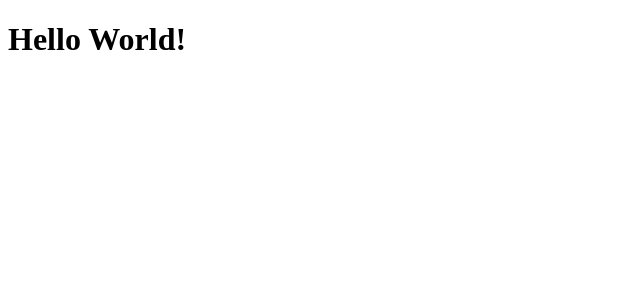
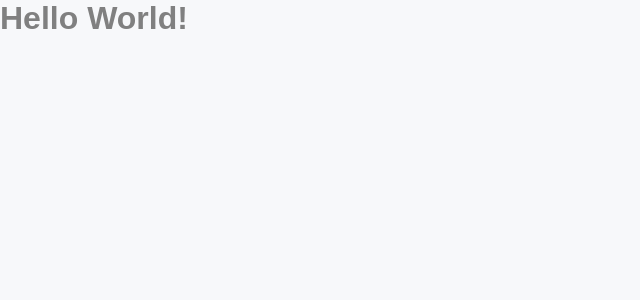
Before and after one commit to joaovds/Podcastr, a Next.js app: page / in a window 1280 px wide. Shown: the top 300 px of the page, without its empty margins (0-640 px from the left). Built offline with nearby package versions, Linux system fonts and the light colour scheme.

Commit message:
create global styles

```diff
--- a/src/pages/_app.tsx
+++ b/src/pages/_app.tsx
@@ -1,3 +1,5 @@
+import '../styles/global.scss';
+
 function MyApp({ Component, pageProps }) {
   return <Component {...pageProps} />
 }
--- /dev/null
+++ b/src/styles/global.scss
@@ -0,0 +1,58 @@
+:root {
+  --white: #fff;
+
+  --gray-50: #f7f8fa;
+  --gray-100: #e6e8eb;
+  --gray-200: #afb2b1;
+  --gray-500: #808080;
+  --gray-800: #494d4b;
+
+  --green-500: #04d361;
+
+  --purple-300: #9f75ff;
+  --purple-400: #9164fa;
+  --purple-500: #8257e5;
+  --purple-800: #6f48c9;
+}
+
+@media (max-width: 1080px) {
+  html {
+    font-size: 93.75%; // 15px
+  }
+}
+
+@media (max-width: 720px) {
+  html {
+    font-size: 87.5%; // 14px
+  }
+}
+
+* {
+  margin: 0;
+  padding: 0;
+  box-sizing: border-box;
+}
+
+body {
+  background: var(--gray-50);
+}
+
+body,
+input,
+textarea,
+button {
+  font: 500 1rem sans-serif;
+  color: var(--gray-500);
+}
+
+h1 {
+  font-size: 2rem;
+}
+
+h2 {
+  font-size: 1.5rem;
+}
+
+button {
+  cursor: pointer;
+}
```
